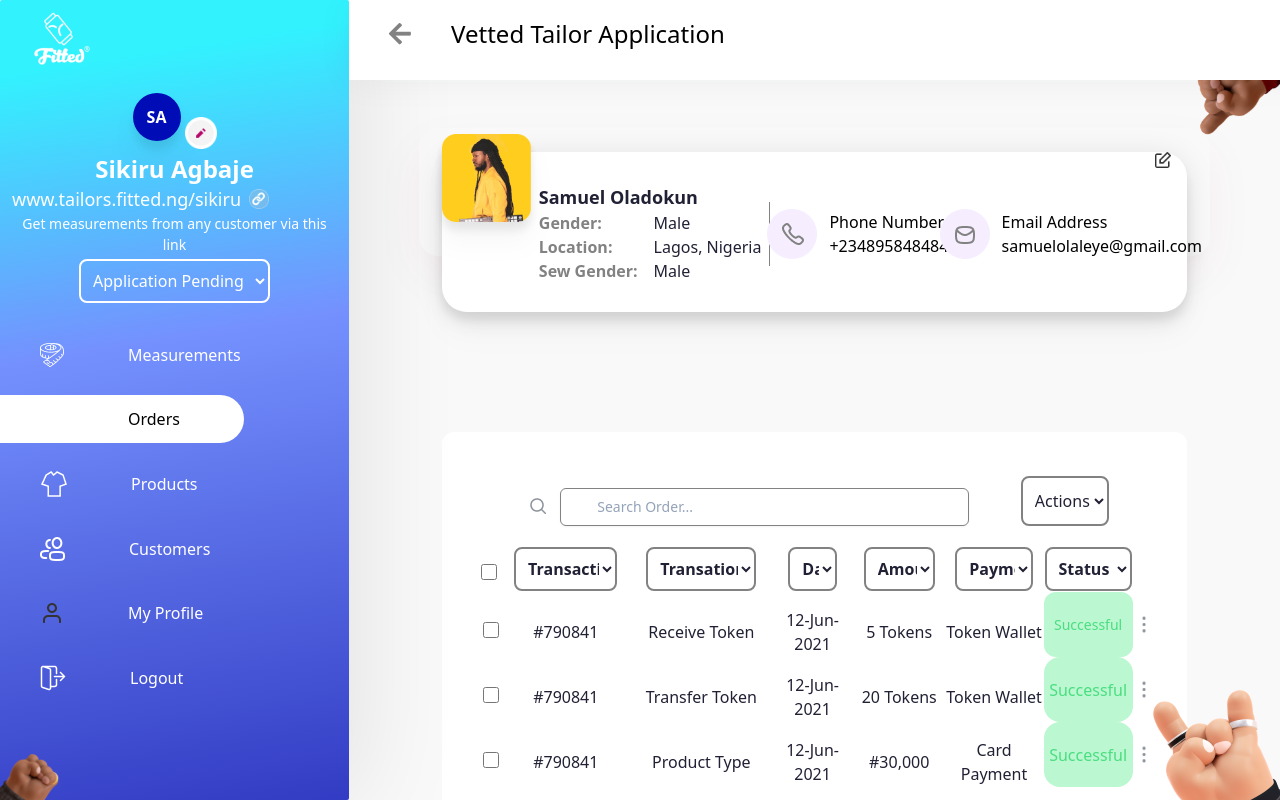
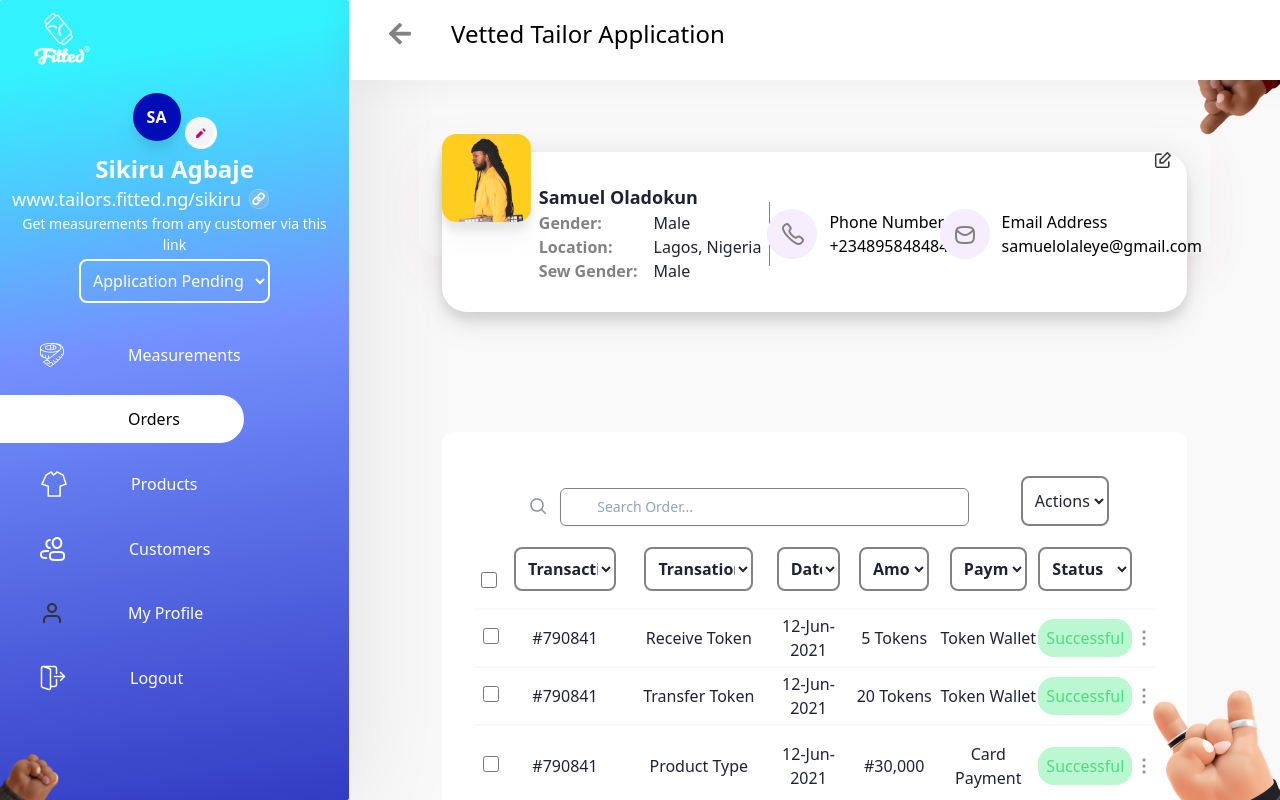
Before and after one commit to 722sofiaameh/vettedTailorApp, a React (Vite) app: page /transaction_History in a window 1280 px wide. Built offline with nearby package versions, Linux system fonts and the light colour scheme.

Commit message:
implement taular features

```diff
--- a/src/transactionHistory.jsx
+++ b/src/transactionHistory.jsx
@@ -87,7 +87,7 @@ export default function TransactionHistory() {
           </select>
         </div>
         <table className="table-auto rounded-xl md:w-[100%] text-darkGray ">
-          <thead className="pb-[-12]">
+          <thead className="mr-2 border-b-2 mb-2 mt-2 w-full border-gray pt-2">
             <tr className="">
               <th>
                 <input
@@ -100,7 +100,7 @@ export default function TransactionHistory() {
               <th>
                 <select
                   id="dropdown"
-                  className="border-faintGray border-2  mt-1 bg-bgColor text-darkGray w-[80%] rounded-lg pl-2 pt-2 pb-2"
+                  className="border-faintGray border-2  mt-1 bg-bgColor text-darkGray w-[80%] rounded-lg pl-2 pt-2 pb-2 mb-4"
                 >
                   <option className="text-Gray_">Transaction ID</option>
                   <option>Male</option>
@@ -110,7 +110,7 @@ export default function TransactionHistory() {
               <th>
                 <select
                   id="dropdown"
-                  className="border-faintGray border-2  mt-1 bg-bgColor text-darkGray w-[80%] rounded-lg pl-2 pt-2 pb-2"
+                  className="border-faintGray border-2  mt-1 bg-bgColor text-darkGray w-[80%] rounded-lg pl-2 pt-2 pb-2 mb-4"
                 >
                   <option className="text-Gray_">Transation Type</option>
                   <option>Male</option>
@@ -120,7 +120,7 @@ export default function TransactionHistory() {
               <th>
                 <select
                   id="dropdown"
-                  className="border-faintGray border-2  mt-1 bg-bgColor text-darkGray w-[60%] rounded-lg pl-2 pt-2 pb-2"
+                  className="border-faintGray border-2  mt-1 bg-bgColor text-darkGray w-[80%] rounded-lg pl-2 pt-2 pb-2 mb-4"
                 >
                   <option className="text-Gray_">Date</option>
                   <option>Male</option>
@@ -130,7 +130,7 @@ export default function TransactionHistory() {
               <th>
                 <select
                   id="dropdown"
-                  className="border-faintGray border-2  mt-1 bg-bgColor text-darkGray w-[80%] rounded-lg pl-2 pt-2 pb-2"
+                  className="border-faintGray border-2  mt-1 bg-bgColor text-darkGray w-[80%] rounded-lg pl-2 pt-2 pb-2 mb-4"
                 >
                   <option className="text-Gray_">Amount</option>
                   <option>Male</option>
@@ -140,7 +140,7 @@ export default function TransactionHistory() {
               <th>
                 <select
                   id="dropdown"
-                  className="border-faintGray border-2  mt-1 bg-bgColor text-darkGray w-[80%] rounded-lg pl-2 pt-2 pb-2"
+                  className="border-faintGray border-2  mt-1 bg-bgColor text-darkGray w-[80%] rounded-lg pl-2 pt-2 pb-2 mb-4"
                 >
                   <option className="text-Gray_">Payment</option>
                   <option>Male</option>
@@ -150,7 +150,7 @@ export default function TransactionHistory() {
               <th>
                 <select
                   id="dropdown"
-                  className="border-faintGray border-2  mt-1 bg-bgColor text-darkGray w-[100%] rounded-lg pl-2 pt-2 pb-2"
+                  className="border-faintGray border-2  mt-1 bg-bgColor text-darkGray w-[100%] rounded-lg pl-2 pt-2 pb-2 mb-4"
                 >
                   <option className="text-Gray_">Status</option>
                   <option>Male</option>
@@ -160,66 +160,119 @@ export default function TransactionHistory() {
             </tr>
           </thead>
           <tbody className="">
-            <tr className="mr-2 ">
+            <tr className="mr-2 border-b-2 mb-2 mt-2 w-full border-gray">
               <td>
                 <input
                   type="checkbox"
                   name=""
                   id=""
-                  className="ml-2 w-4 h-4 mt-4"
+                  className="ml-2 w-4 h-4"
                 />
               </td>
-              <td className="text-center pt-4">#790841</td>
-              <td className="text-center pt-4">Receive Token</td>
-              <td className="text-center pt-4">12-Jun- 2021</td>
-              <td className="text-center pt-4">5 Tokens</td>
-              <td className="text-center pt-4">Token Wallet</td>
-              <td className="bg-green-200 rounded-xl text-center text-green-400 text-sm ">
-                Successful
+              <td className="text-center py-  ">#790841</td>
+              <td className="text-center py-">Receive Token</td>
+              <td className="text-center py-">12-Jun- 2021</td>
+              <td className="text-center py-">5 Tokens</td>
+              <td className="text-center py-">Token Wallet</td>
+              <td className="text-center py-4">
+                <a href="/"  className="bg-green-200 rounded-2xl text-center py-2 p-2 text-green-400 ">Successful</a>
               </td>
               <td><img src={more} alt="" /></td>
             </tr>
 
-            <tr>
+            <tr className="mr-2 border-b-2 mb-2 mt-2 w-full border-gray">
               <td>
                 <input
                   type="checkbox"
                   name=""
                   id=""
-                  className="ml-2 w-4 h-4 mt-4"
+                  className="ml-2 w-4 h-4"
                 />
               </td>
-              <td className="text-center pt-4">#790841</td>
-              <td className="text-center pt-4">Transfer Token</td>
-              <td className="text-center pt-4">12-Jun- 2021</td>
-              <td className="text-center pt-4">20 Tokens</td>
-              <td className="text-center pt-4">Token Wallet</td>
-              <td className="bg-green-200 rounded-2xl text-center text-green-400">
-                Successful
+              <td className="text-center py-">#790841</td>
+              <td className="text-center py-">Transfer Token</td>
+              <td className="text-center py-">12-Jun- 2021</td>
+              <td className="text-center py-">20 Tokens</td>
+              <td className="text-center py-">Token Wallet</td>
+              <td className="text-center py-4">
+                <a href="/"  className="bg-green-200 rounded-2xl text-center py-2 p-2 text-green-400 ">Successful</a>
               </td>
               <td><img src={more} alt="" /></td>
             </tr>
-            <tr className="">
+            <tr className="mx-3">
               <td>
                 <input
                   type="checkbox"
                   name=""
                   id=""
-                  className="ml-2 w-4 h-4 mt-4"
+                  className="ml-2 w-4 h-4"
                 />
               </td>
-              <td className="text-center pt-4">#790841</td>
-              <td className="text-center pt-4">Product Type</td>
-              <td className="text-center pt-4">12-Jun- 2021</td>
-              <td className="text-center pt-4">#30,000</td>
-              <td className="text-center pt-4">Card Payment</td>
-              <td className="bg-green-200 rounded-2xl text-center text-green-400 ">
-                Successful
+              <td className="text-center py-4 ">#790841</td>
+              <td className="text-center py-4 ">Product Type</td>
+              <td className="text-center py-4 ">12-Jun- 2021</td>
+              <td className="text-center py-4 ">#30,000</td>
+              <td className="text-center py-4 ">Card Payment</td>
+              <td className="text-center py-4">
+                <a href="/"  className="bg-green-200 rounded-2xl text-center py-2 p-2 text-green-400 ">Successful</a>
               </td>
               <td><img src={more} alt="" /></td>
             </tr>
           </tbody>
         </table>
+{/*
+        <div className="flex justify-center px-4">
+                            <table
+                                className="text-[12px] text-left text-gray-500 dark:text-gray-400 mb-5 overflow-x-auto"
+                            >
+                                <thead className="text-[16px] text-black font-[600] bg-gray-50">
+                                    <tr>
+                                        <th scope="col" className="px-6" >
+                                            Name
+                                        </th>
+                                        <th scope="col" className="px-6" >
+                                            Email
+                                        </th>
+                                        <th scope="col" className="px-6" >
+                                            Phone
+                                        </th>
+                                        <th scope="col" className="px-6" >
+                                            Service
+                                        </th>
+                                        <th scope="col" className="px-6" >
+                                            Amount
+                                        </th>
+                                        <th scope="col" className="px-6" >
+                                            Ref No.
+                                        </th>
+                                        <th scope="col" className="px-6" >
+                                            Date
+                                        </th>
+                                        <th scope="col" className="px-6" >
+                                            Status
+                                        </th>
+                                    </tr>
+                                </thead>
+                                <tbody>
+
+                                        <tr className="text-black border-[2px]">
+                                            <td className="px-4"></td>
+                                            <td className="px-4"></td>
+                                            <td className="px-4"></td>
+                                            <td className="px-4 text-[10px]">
+
+                                            </td>
+                                            <td className="px-4"></td>
+                                            <td className="px-4"></td>
+                                            <td className="px-4"></td>
+                                            <td className="px-4">  </td>
+                                        </tr>
+                                </tbody>
+                            </table>
+
+
+
+                        </div> */}
       </div>
     </>
   );
```
Also changed, not shown: src/profile.jsx (+67 -56 lines).
